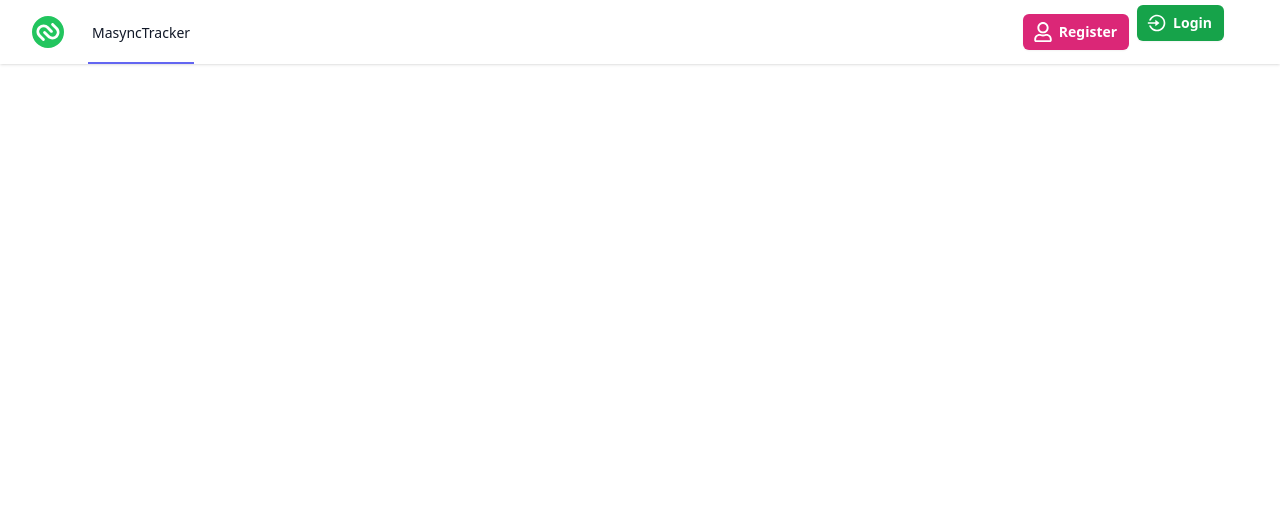
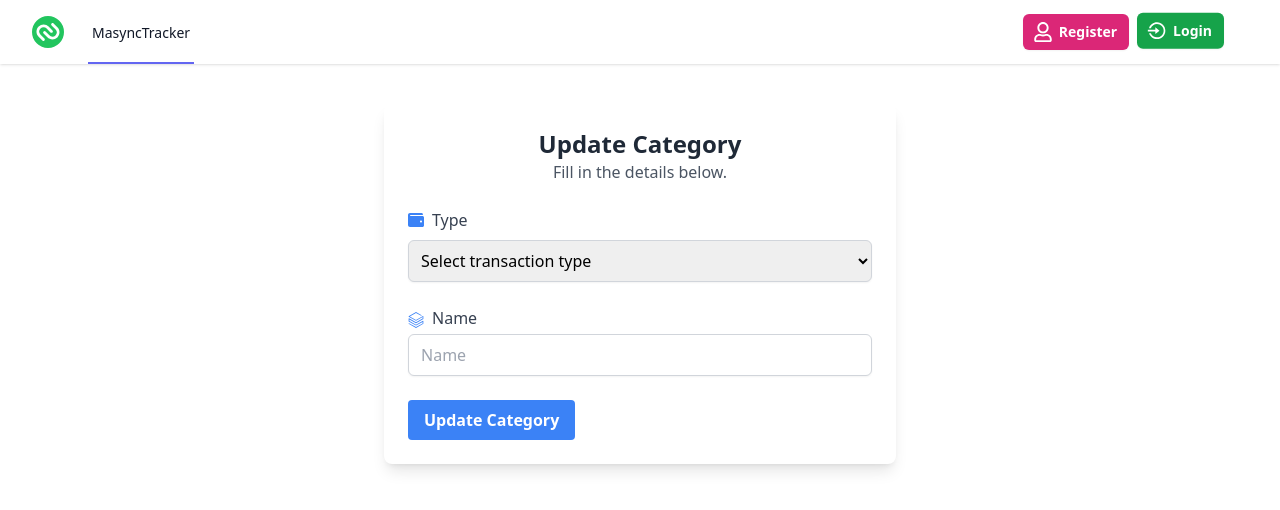
Before and after one commit to Kanad2004/MERN-Stack-Expenses-Tracker, a React (Vite) app in the folder frontend/: page /update-category/1 in a window 1280 px wide. Shown: the top 510 px of the page. Built offline with nearby package versions, Linux system fonts and the light colour scheme.

Commit message:
Added the fun ctionalities to update and delete the categories

```diff
--- a/frontend/src/App.jsx
+++ b/frontend/src/App.jsx
@@ -7,7 +7,8 @@ import PrivateNavbar from "./components/Navbar/PrivateNavbar";
 import { getUserFromStorage } from "./utils/getUserFromStorage";
 import { useSelector } from "react-redux";
 import AddCategory from "./components/Category/AddCategory";
-
+import CategoriesList from "./components/Category/CategoriesList";
+import UpdateCategory from "./components/Category/UpdateCategory";
 function App() {
   const user = useSelector((state) => state?.auth?.user);
   return (
@@ -18,6 +19,8 @@ function App() {
         <Route path="/login" element={<LoginForm />} />
         <Route path="/register" element={<RegistrationForm />} />
         <Route path="/add-category" element={<AddCategory />} />
+        <Route path="/categories" element={<CategoriesList />} />
+        <Route path="/update-category/:id" element={<UpdateCategory />} />
       </Routes>
     </BrowserRouter>
   );
--- a/frontend/src/components/Category/AddCategory.jsx
+++ b/frontend/src/components/Category/AddCategory.jsx
@@ -12,7 +12,6 @@ import { useQuery, useMutation } from "@tanstack/react-query";
 import { useNavigate } from "react-router-dom";
 import { addCategoryAPI } from "../../services/category/categoryServices";
 import AlertMessage from "../Alert/AlertMessage";
-
 
 const validationSchema = Yup.object({
   name: Yup.string().required("Category name is required"),
@@ -39,15 +38,14 @@ const AddCategory = () => {
     onSubmit: (values) => {
       mutateAsync(values)
         .then((data) => {
-          console.log(data);
+          //redirect
+          navigate("/categories");
         })
         .catch((err) => {
           console.log(err);
         });
     },
   });
-
-  console.log({ isError, error, isPending, isSuccess });
 
   return (
     <form
--- a/frontend/src/components/Category/CategoriesList.jsx
+++ b/frontend/src/components/Category/CategoriesList.jsx
@@ -1,14 +1,57 @@
 import React from "react";
 import { FaTrash, FaEdit } from "react-icons/fa";
 import { useMutation, useQuery } from "@tanstack/react-query";
-import { Link } from "react-router-dom";
+import { Link, useMatch, useNavigate } from "react-router-dom";
+import {
+  deleteCategoryAPI,
+  listCategoriesAPI,
+} from "../../services/category/categoryServices";
+import AlertMessage from "../Alert/AlertMessage";
 
 const CategoriesList = () => {
+  //Fetching all categories
+  const { data, isLoading, isError, isFetched, error, refetch } = useQuery({
+    queryFn: listCategoriesAPI,
+    queryKey: ["list-categories"],
+  });
+
+  //delete the category
+  const {
+    mutateAsync,
+    isPending,
+    error: categoryErr,
+    isSuccess,
+  } = useMutation({
+    mutationFn: deleteCategoryAPI,
+    mutationKey: ["delete-category"],
+  });
+
+  const handleDelete = (id) => {
+    mutateAsync(id)
+      .then((data) => {
+        //refetch
+        refetch();
+      })
+      .catch((err) => {
+        console.log(err);
+      });
+  };
+
+  //navigate
+  const navigate = useNavigate();
+
+  console.log(data);
+
   return (
     <div className="max-w-md mx-auto my-10 bg-white p-6 rounded-lg shadow-lg">
       <h2 className="text-2xl font-semibold text-gray-800 mb-4">Categories</h2>
+      {/* Display Message */}
+      {isLoading && <AlertMessage type="loading" message="Loading..." />}
+      {isError && (
+        <AlertMessage type="error" message={error.response.data.message} />
+      )}
       <ul className="space-y-4">
-        {[1, 1]?.map((category) => (
+        {data?.map((category) => (
           <li
             key={category?._id}
             className="flex justify-between items-center bg-gray-50 p-3 rounded-md"
@@ -33,7 +76,7 @@ const CategoriesList = () => {
                 </button>
               </Link>
               <button
-                // onClick={() => handleDelete(category?._id)}
+                onClick={() => handleDelete(category?._id)}
                 className="text-red-500 hover:text-red-700"
               >
                 <FaTrash />
--- a/frontend/src/components/Category/UpdateCategory.jsx
+++ b/frontend/src/components/Category/UpdateCategory.jsx
@@ -10,6 +10,8 @@ import {
 import { SiDatabricks } from "react-icons/si";
 import { useQuery, useMutation } from "@tanstack/react-query";
 import { useNavigate, useParams } from "react-router-dom";
+import { updateCategoryAPI } from "../../services/category/categoryServices";
+import AlertMessage from "../Alert/AlertMessage";
 
 const validationSchema = Yup.object({
   name: Yup.string()
@@ -21,12 +23,35 @@ const validationSchema = Yup.object({
 });
 
 const UpdateCategory = () => {
+  //Params
+  const { id } = useParams();
+  //Navigate
+  const navigate = useNavigate();
+
+  //Mutation
+  const { mutateAsync, isPending, isError, error, isSuccess } = useMutation({
+    mutationFn: updateCategoryAPI,
+    mutationKey: ["update-category"],
+  });
   const formik = useFormik({
     initialValues: {
       type: "",
       name: "",
     },
-    onSubmit: (values) => {},
+    onSubmit: (values) => {
+      const data = {
+        ...values,
+        id,
+      };
+      mutateAsync(data)
+        .then((data) => {
+          //redirect
+          navigate("/categories");
+        })
+        .catch((err) => {
+          console.log(err);
+        });
+    },
   });
 
   return (
@@ -41,7 +66,7 @@ const UpdateCategory = () => {
         <p className="text-gray-600">Fill in the details below.</p>
       </div>
       {/* Display alert message */}
-      {/* {isError && (
+      {isError && (
         <AlertMessage
           type="error"
           message={
@@ -55,7 +80,7 @@ const UpdateCategory = () => {
           type="success"
           message="Category updated successfully, redirecting..."
         />
-      )} */}
+      )}
       {/* Category Type */}
       <div className="space-y-2">
         <label
--- a/frontend/src/services/category/categoryServices.js
+++ b/frontend/src/services/category/categoryServices.js
@@ -23,3 +23,40 @@ export const addCategoryAPI = async ({ name, type }) => {
   //!Return a promise
   return response.data;
 };
+
+//!Lists
+export const listCategoriesAPI = async () => {
+  const response = await axios.get(`${BASE_URL}/categories/lists`, {
+    headers: {
+      Authorization: `Bearer ${token}`,
+    },
+  });
+  return response.data;
+};
+
+//!Update category
+export const updateCategoryAPI = async ({ id, name, type }) => {
+  const response = await axios.put(
+    `${BASE_URL}/categories/update/${id}`,
+    {
+      name,
+      type,
+    },
+    {
+      headers: {
+        Authorization: `Bearer ${token}`,
+      },
+    }
+  );
+};
+
+//!Delete category
+export const deleteCategoryAPI = async (id) => {
+  const response = await axios.delete(`${BASE_URL}/categories/delete/${id}`, {
+    headers: {
+      Authorization: `Bearer ${token}`,
+    },
+  });
+
+  return response.data;
+};
```
